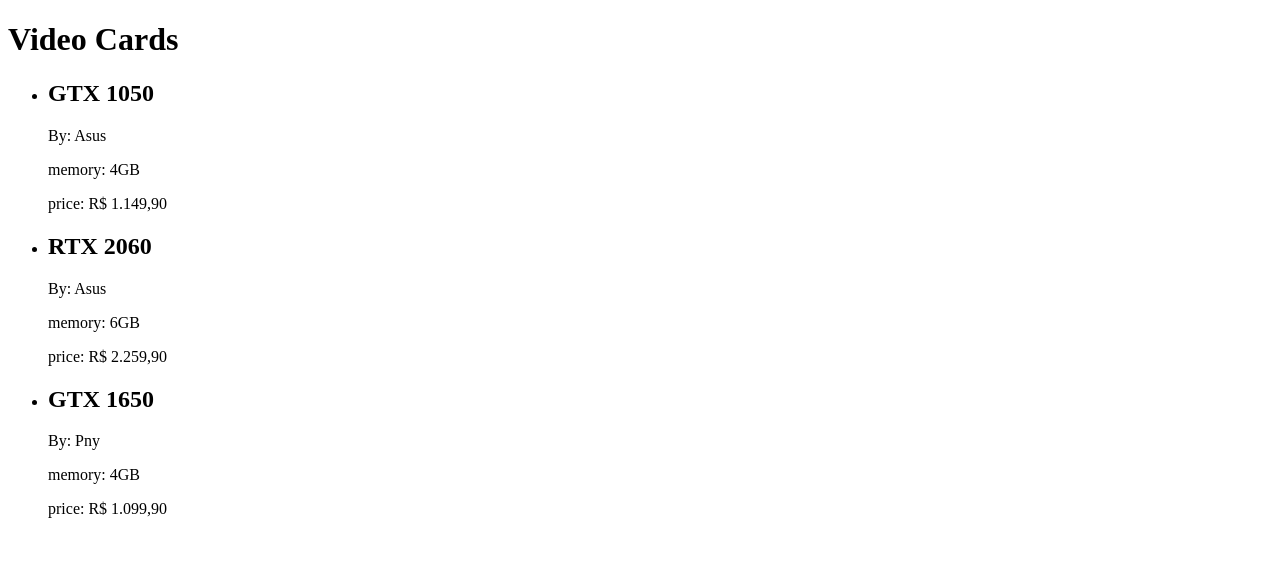
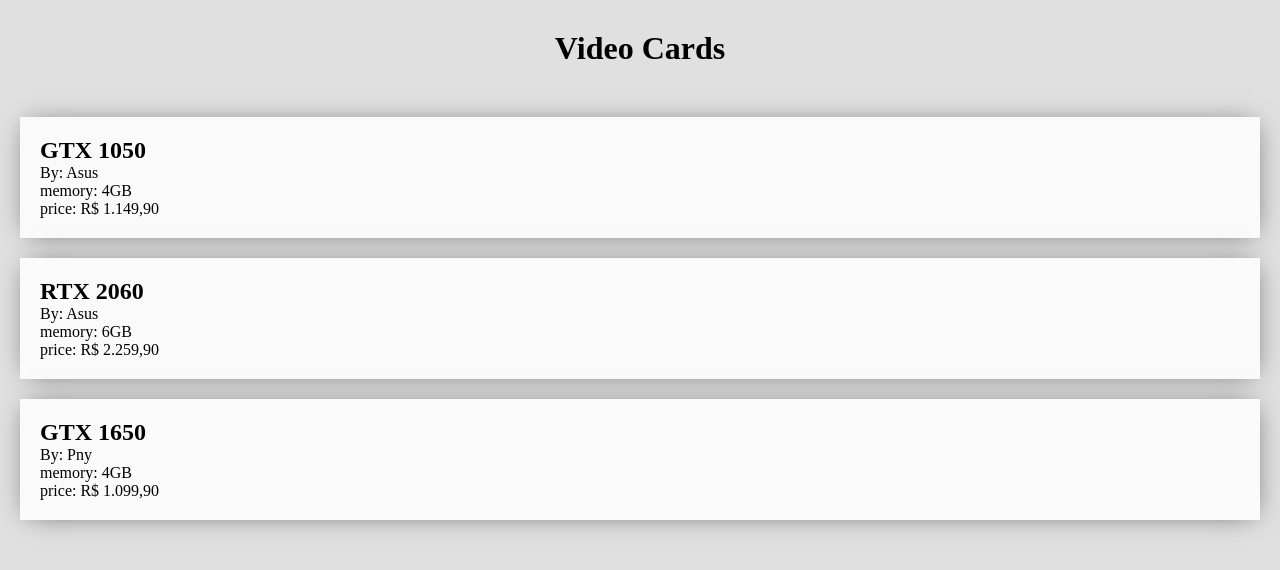
Before and after one commit to IsJordanBraz/HandleBarsJS, a plain HTML site: page index.html in a window 1280 px wide. Drawn offline with nearby package versions, Linux system fonts and the light colour scheme.

Commit message:
nova estrutura

```diff
--- a/css/dist/style.css
+++ /dev/null
@@ -1,3 +0,0 @@
-.teste {
-  color: white;
-}
--- a/css/style.scss
+++ /dev/null
@@ -1,3 +0,0 @@
-.teste {
-    color: white;
-}
--- a/index.html
+++ b/index.html
@@ -5,23 +5,26 @@
     <meta name="viewport" content="width=device-width, initial-scale=1.0">
     <title>Jordan Braz - Utilizando HandleBars</title>
 
-    <link rel="stylesheet" href="./css/dist/style.css">
+    <link rel="stylesheet" href="./style.css">
     <script src="https://cdn.jsdelivr.net/npm/handlebars@latest/dist/handlebars.js"></script>
 </head>
 <body>
+    <div class="container">
         <h1>Video Cards</h1>
-    <ul id="videoCard-list">
-    </ul>
-    <script id="videoCard-template" type="text/x-handlebars-template">
+        <div id="items">
+        </div>
+
+        <script id="video-card-template" type="text/x-handlebars-template">
             {{#each videoCard}}
-        <li class="character">
+                <div class="item">
                     <h2>{{ model }}</h2>
                     <p>By: {{ madeBy }}</p>
                     <p>memory: {{ memory }}</p>
                     <p>price: {{ price }}</p>
-        </li>
+                </div>
             {{/each}}
         </script>
+    </div>
     <script src="./index.js"></script>
 </body>
 </html>
--- a/index.js
+++ b/index.js
@@ -23,9 +23,9 @@
 };
 
 (() => {
-    const videoCardTemplate = document.getElementById("videoCard-template").innerHTML;
+    const videoCardTemplate = document.getElementById("video-card-template").innerHTML;
     const _videoCardTemplate = Handlebars.compile(videoCardTemplate);
 
-    document.getElementById("videoCard-list").innerHTML = _videoCardTemplate(dataSource);
+    document.getElementById("items").innerHTML = _videoCardTemplate(dataSource);
 
 })();
--- /dev/null
+++ b/style.css
@@ -0,0 +1,24 @@
+* {
+    margin: 0;
+    padding: 0;
+    box-sizing: border-box;
+}
+.container {
+    height: 100vh;
+    background-color:#e0e0e0;
+}
+
+.container h1{
+    text-align: center;
+    padding: 30px;
+}
+
+.item {
+    background-color: #fafafa;
+    margin: 20px;
+    padding: 20px;
+
+    -webkit-box-shadow: 1px 1px 26px -8px rgba(0,0,0,0.63);
+    -moz-box-shadow: 1px 1px 26px -8px rgba(0,0,0,0.63);
+    box-shadow: 1px 1px 26px -8px rgba(0,0,0,0.63);
+}
```
Lines whose indentation alone changed are shown as unchanged.
